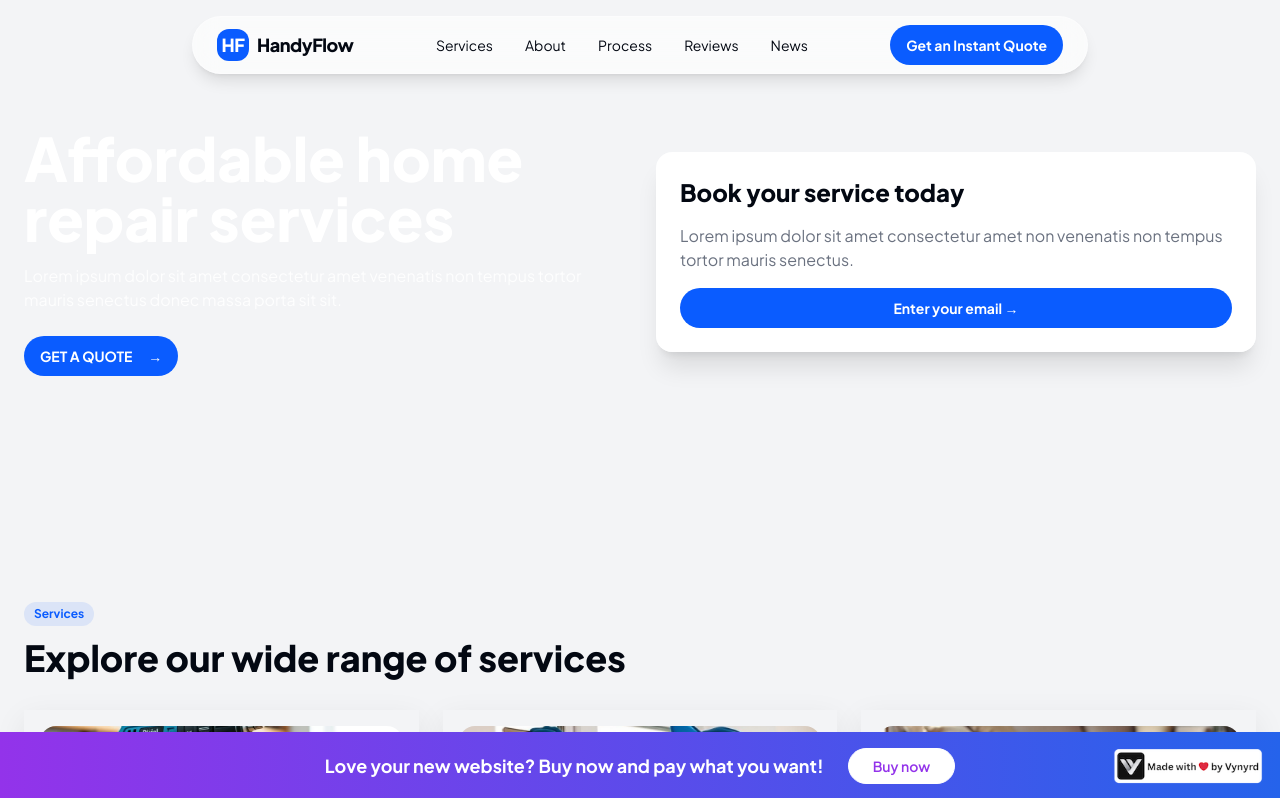
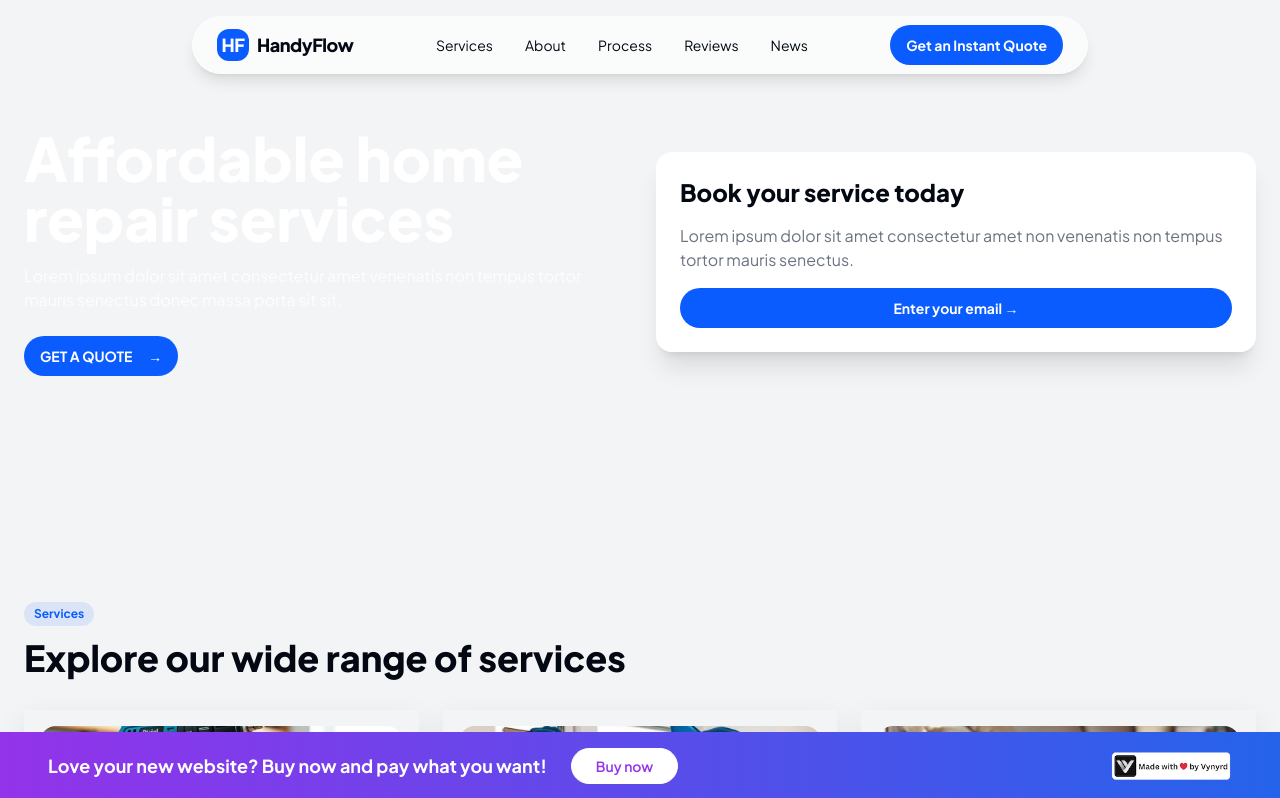
Before and after one commit to Jasparks6/flow-rebuild-magic, a React (Vite) app: page / in a window 1280 px wide. Shown: the top 798 px of the page. Built offline with nearby package versions, Linux system fonts and the light colour scheme.

Commit message:
Align CTA bar and link button
Align the brand badge to the right of the CTA bar and link the "Buy Now" button to the provided URL.

```diff
--- a/src/components/site/StickyBuyBar.tsx
+++ b/src/components/site/StickyBuyBar.tsx
@@ -4,25 +4,32 @@ const StickyBuyBar = () => {
   return (
     <div className="fixed inset-x-0 bottom-0 z-50">
       <div className="bg-gradient-to-r from-purple-600 to-blue-600 text-white py-4 px-4">
-        <div className="container mx-auto flex items-center justify-center relative">
+        <div className="container mx-auto flex items-center justify-between">
           <div className="flex items-center gap-6">
-            <p className="text-lg font-bold text-center">
+            <p className="text-lg font-bold">
               Love your new website? Buy now and pay what you want!
             </p>
             <Button
               variant="outline"
               size="sm"
               className="bg-white text-purple-600 border-white hover:bg-gray-100 text-sm px-6 py-2 rounded-full font-semibold"
+              asChild
             >
-              Buy now
+              <a
+                href="https://www.vynyrd.com/checkout?name=John&business_name=ABC%20Realty"
+                target="_blank"
+                rel="noopener noreferrer"
+              >
+                Buy now
+              </a>
             </Button>
           </div>
 
-          <div className="absolute right-0 flex items-center">
+          <div className="flex items-center">
             <img
               src="/lovable-uploads/ad0db551-d3be-4734-b9a7-8eb1f6e7f4b5.png"
               alt="Made with love by Vynyrd"
-              className="h-10 w-auto object-contain"
+              className="h-8 w-auto object-contain"
             />
           </div>
         </div>
```
